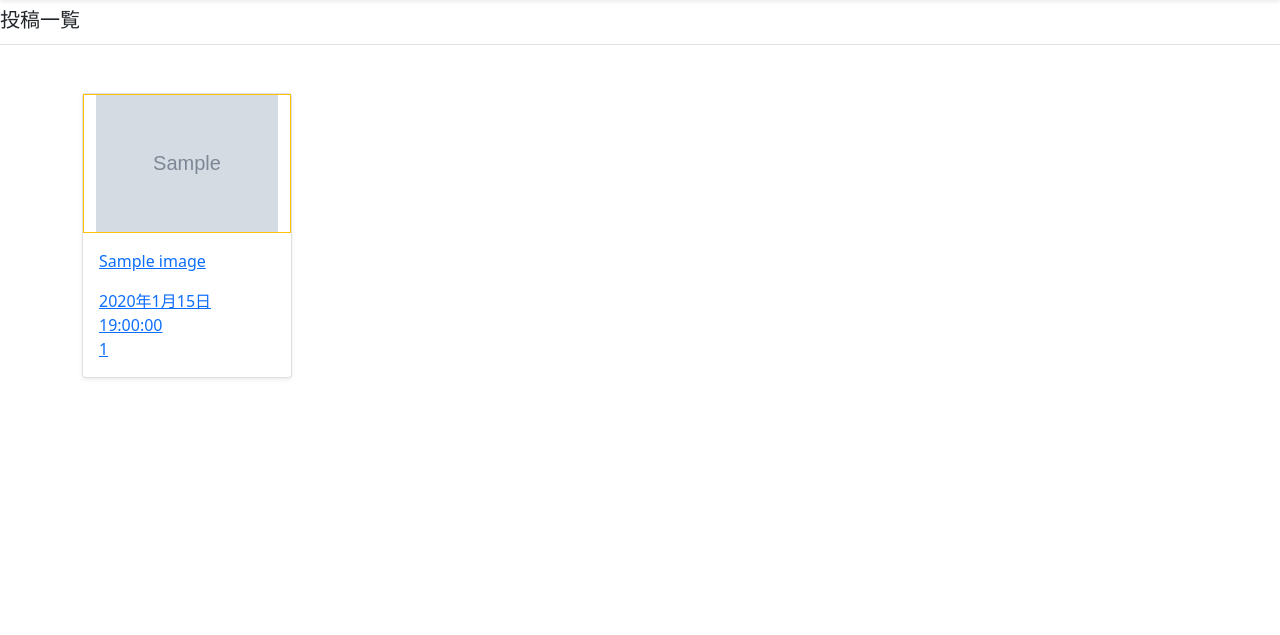
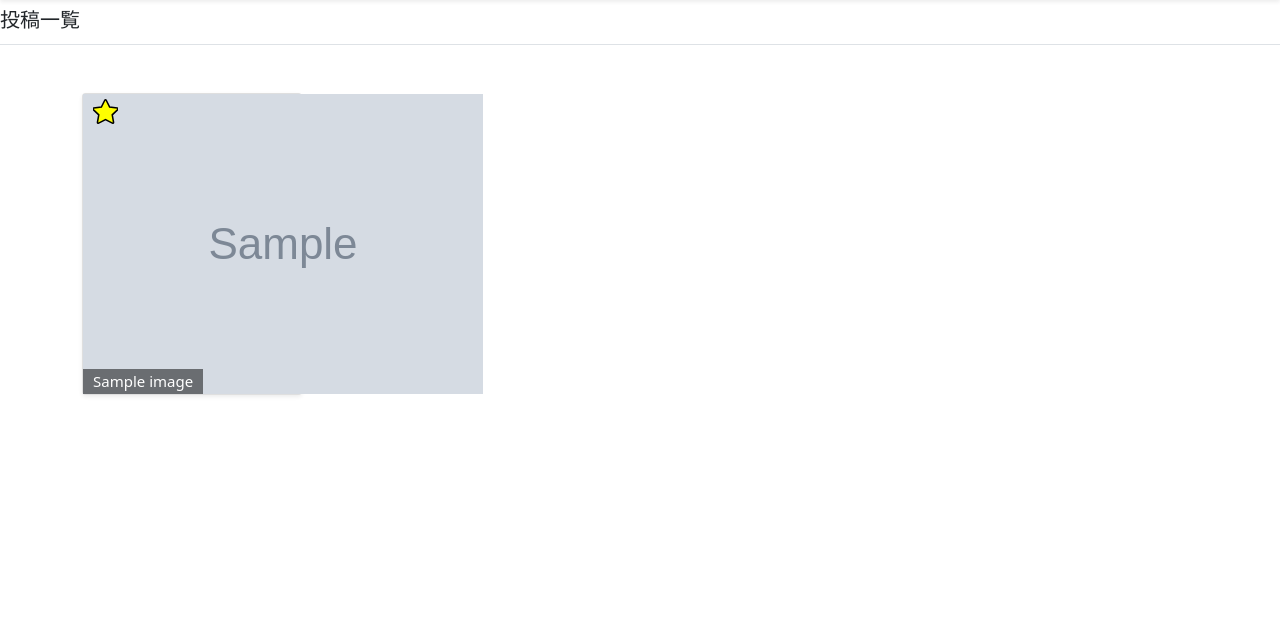
Before and after one commit to DECQuando/Synq, a Django app: page /synqapp/list/ in a window 1280 px wide. Shown: the part 56-691 px from the top of the page. Run offline with Django 4.2, Linux system fonts and the light colour scheme; a user stored in the database is signed in; tables that the repository leaves empty hold one stand-in row (values such as "Sample post"); grey boxes marked "Sample" are stand-in pictures; some libraries are stand-ins or nearby versions.

Commit message:
[update] 名前を画像上に表示 [update] ベストショットの星を表示

```diff
--- a/static/css/style.css
+++ b/static/css/style.css
@@ -1,6 +1,43 @@
 /*Bootstrapのカスタマイズ用CSSファイル*/
+
+/*写真の中に画像の情報を表示する*/
+.card-info{
+    position: absolute;
+    bottom: 0;  /*画像の左下に配置*/
+    left: 0;
+    margin: 0;  /*余計な隙間を除く*/
+    color: white;   /*文字を白*/
+    font-size: 15px;    /*背景色*/
+    line-height: 1;     /*行高を1に*/
+    padding: 5px 10px;  /*文字周りの余白*/
+    background: rgba(0, 0, 0, 0.5);
+}
 /*写真のカード表示で，写真のサムネイルのサイズを揃える*/
 .card-customize{
     object-fit: contain;
     aspect-ratio: 3/2;
 }
+/*グルーピングされた画像の開閉ボタン*/
+.card-button{
+    position: absolute;
+    bottom: 0;  /*画像の左下に配置*/
+    right: 0;
+    margin: 0;  /*余計な隙間を除く*/
+    /*color: white;   !*文字を白*!*/
+    /*font-size: 15px;    !*背景色*!*/
+    line-height: 1;     /*行高を1に*/
+    padding: 5px 10px;  /*文字周りの余白*/
+    /*background: rgba(0, 0, 0, 0.5);*/
+}
+/*best-shotの星マーク*/
+.card-best-shot{
+    position: absolute;
+    top: 0;  /*画像の左下に配置*/
+    left: 0;
+    margin: 0;  /*余計な隙間を除く*/
+    /*color: white;   !*文字を白*!*/
+    /*font-size: 15px;    !*背景色*!*/
+    line-height: 1;     /*行高を1に*/
+    padding: 5px 10px;  /*文字周りの余白*/
+    /*background: rgba(0, 0, 0, 0.5);*/
+}
--- a/templates/synqapp/image_list.html
+++ b/templates/synqapp/image_list.html
@@ -7,7 +7,7 @@
 {% block contents %}
     <div class="album py-5 bg-body-tertiary">
         <div class="container">
-            <div class="row row-cols-5 row-cols-sm-5 row-cols-md-5 g-3">
+            <div class="row row-cols-5 row-cols-sm-5 row-cols-md-5 g-1">
                 {% for img in image_context_list %}
 {#                    img_list_card.htmlにisCollapseを渡して表示#}
 {#                    isCollapse: false (グルーピング画像無し)#}
--- a/templates/synqapp/includes/img_list_card.html
+++ b/templates/synqapp/includes/img_list_card.html
@@ -9,11 +9,21 @@
     <div class="card-group h-100">
         <div class="card shadow-sm">
             {% if img.image %}
+                <a class="card-text" href="{% url 'synqapp:image_detail' img.pk %}">
+                    <img src="{{ img.thumbnail.url }}" class="card-customize" alt="{{ img.name }}の写真" loading="lazy">
                     {% if img.is_best_shot %}
-                    <img src="{{ img.thumbnail.url }}" class="border border-warning card-customize" alt="{{ img.name }}の写真" loading="lazy">
-                {% else %}
-                    <img src="{{ img.thumbnail.url }}" class="card-customize" alt="{{ img.name }}の写真" loading="lazy">
+                        {# 星を表示 #}
+                        <p class="card-best-shot">
+                        <svg xmlns="http://www.w3.org/2000/svg" width="25" height="25" stroke="black" fill="yellow" class="bi bi-star-fill" viewBox="0 0 16 16">
+                            <path d="M3.612 15.443c-.386.198-.824-.149-.746-.592l.83-4.73L.173 6.765c-.329-.314-.158-.888.283-.95l4.898-.696L7.538.792c.197-.39.73-.39.927 0l2.184 4.327 4.898.696c.441.062.612.636.282.95l-3.522 3.356.83 4.73c.078.443-.36.79-.746.592L8 13.187l-4.389 2.256z"/>
+                        </svg>
+                        {# ブックマークを表示 #}
+{#                        <svg xmlns="http://www.w3.org/2000/svg" width="20" height="20" stroke="black" fill="#fcdc5c" class="bi bi-bookmark-star-fill" viewBox="0 0 16 16">#}
+{#                            <path fill-rule="evenodd" d="M2 15.5V2a2 2 0 0 1 2-2h8a2 2 0 0 1 2 2v13.5a.5.5 0 0 1-.74.439L8 13.069l-5.26 2.87A.5.5 0 0 1 2 15.5zM8.16 4.1a.178.178 0 0 0-.32 0l-.634 1.285a.178.178 0 0 1-.134.098l-1.42.206a.178.178 0 0 0-.098.303L6.58 6.993c.042.041.061.1.051.158L6.39 8.565a.178.178 0 0 0 .258.187l1.27-.668a.178.178 0 0 1 .165 0l1.27.668a.178.178 0 0 0 .257-.187L9.368 7.15a.178.178 0 0 1 .05-.158l1.028-1.001a.178.178 0 0 0-.098-.303l-1.42-.206a.178.178 0 0 1-.134-.098L8.16 4.1z"/>#}
+{#                        </svg>#}
+                        </p>
                     {% endif %}
+                </a>
             {% else %}
                 <svg class="bd-placeholder-img card-img-top" width="100%" height="225"
                      xmlns="http://www.w3.org/2000/svg" preserveAspectRatio="xMidYMid slice"
@@ -23,24 +33,17 @@
                     <text fill="#dee2e6" dy=".3em" x="40%" y="50%">Thumbnail</text>
                 </svg>
             {% endif %}
-            <div class="card-body">
-                <a class="card-text" href="{% url 'synqapp:image_detail' img.pk %}">
-                    <p class="card-text">{{ img.name }}</p>
-                    {# pkはprimary keyの略 #}
-                    {{ img.created_at|date:"Y年n月j日 H:i:s" }}
-                    <br>
-                    {{ img.group }}
-                    <br>
-                </a>
+            <p class="card-info">{{ img.name }}</p>
             {% if isCollapse == "true-open" or isCollapse == "true-close" %}
-                    <p>
+                {# 開閉ボタンを設置 #}
+                <p class="card-button">
                     {% if isCollapse == "true-open" %}
-                            <button class="btn btn-primary" type="button" data-bs-toggle="collapse" data-bs-target="#img-{{ img.group }}" aria-expand="false" aria-controls="img-{{ img.group }}">
-                                Open
+                        <button class="btn btn-secondary" type="button" data-bs-toggle="collapse" data-bs-target="#img-{{ img.group }}" aria-expand="false" aria-controls="img-{{ img.group }}">
+                            +
                         </button>
                     {% else %}
                         <button class="btn btn-warning" type="button" data-bs-toggle="collapse" data-bs-target="#img-{{ img.group }}" aria-expand="false" aria-controls="img-{{ img.group }}">
-                                Close
+                            -
                         </button>
                     {% endif %}
                 </p>
@@ -48,4 +51,3 @@
         </div>
     </div>
 </div>
-</div>
```
Lines whose indentation alone changed are shown as unchanged.
